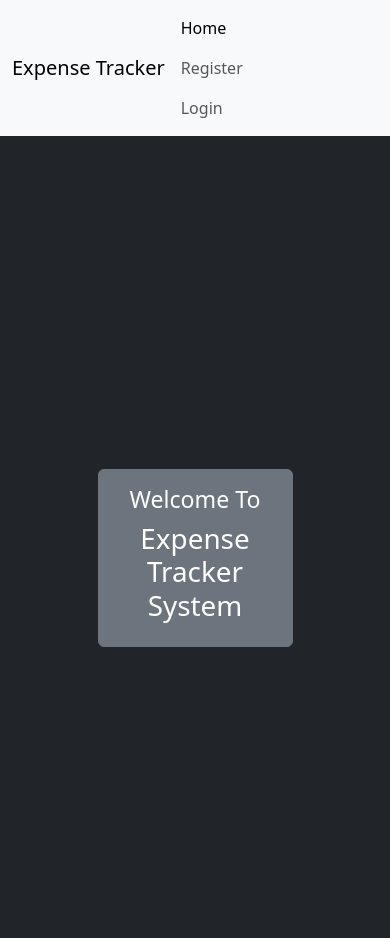
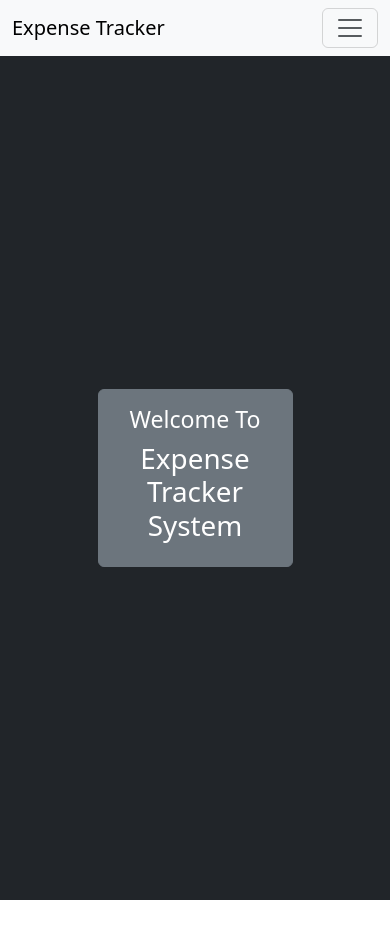
Before and after one commit to rayush0325/expense-tracker-system, a React (Vite) app in the folder frontend-expense-tracker/: page / in a window 390 px wide. Shown: the top 938 px of the page. After the commit the page ends 900 px from the top, so only its background shows below. Built offline with nearby package versions, Linux system fonts and the light colour scheme.

Commit message:
feat(frontend): make UI mobile responsive and add collapsible navbar
- Make Login and Register pages mobile responsive
- Make the Navbar collapsible with a hamburger menu on small screens

```diff
--- a/frontend-expense-tracker/src/App.jsx
+++ b/frontend-expense-tracker/src/App.jsx
@@ -2,9 +2,9 @@ import { Route, Routes } from "react-router-dom"
 import { ToastContainer } from "react-toastify"
 import { Navbar } from "./components/Navbar"
 import { HomePage } from "./pages/HomePage"
-import LoginPage from "./pages/LoginPage"
+import LoginPage from "./pages/LoginPage/LoginPage"
 import ProfilePage from "./pages/ProfilePage"
-import RegisterPage from "./pages/RegisterPage"
+import RegisterPage from "./pages/RegisterPage/RegisterPage"
 function App() {
 
   return (
--- a/frontend-expense-tracker/src/components/Navbar.jsx
+++ b/frontend-expense-tracker/src/components/Navbar.jsx
@@ -13,7 +13,20 @@ export function Navbar() {
         <nav className="navbar navbar-expand-lg bg-body-tertiary">
             <div className="container-fluid">
                 <Link className="navbar-brand" to="/">Expense Tracker</Link>
-                <div className="navbar-nav me-auto  ">
+                <button
+                    className="navbar-toggler"
+                    type="button"
+                    data-bs-toggle="collapse"
+                    data-bs-target="#navbarContent"
+                    aria-controls="navbarContent"
+                    aria-expanded="false"
+                    aria-label="Toggle navigation"
+                >
+                    <span class="navbar-toggler-icon"></span>
+                </button>
+
+                <div className="collapse navbar-collapse " id="navbarContent">
+                    <div className="navbar-nav ms-auto  ">
                         <NavLink className="nav-link" to="/">Home</NavLink>
                         {!loggedIn && <NavLink className="nav-link" to="/register">Register</NavLink>}
                         {!loggedIn && <NavLink className="nav-link" to="/login">Login</NavLink>}
@@ -26,6 +39,7 @@ export function Navbar() {
                         </div>
                     )}
                 </div>
+            </div>
         </nav>
     )
 }
--- a/frontend-expense-tracker/src/main.jsx
+++ b/frontend-expense-tracker/src/main.jsx
@@ -1,4 +1,5 @@
 import 'bootstrap/dist/css/bootstrap.min.css';
+import "bootstrap/dist/js/bootstrap.bundle.min.js";
 import { createRoot } from 'react-dom/client';
 import { BrowserRouter } from 'react-router-dom';
 import App from './App.jsx';
--- /dev/null
+++ b/frontend-expense-tracker/src/pages/LoginPage/LoginPage.css
@@ -0,0 +1,9 @@
+.login-form{
+    width: 50%;
+}
+
+@media (max-width: 768px) {
+    .login-form {
+        width: 90%;
+    }
+}
--- a/frontend-expense-tracker/src/pages/LoginPage.jsx
+++ b/frontend-expense-tracker/src/pages/LoginPage/LoginPage.jsx
@@ -1,9 +1,10 @@
+import "./LoginPage.css"
 import { useContext, useState } from "react";
 import { useNavigate } from "react-router-dom";
 import { toast } from "react-toastify";
-import { AuthContext } from "../context/AuthContext";
-import apiClient from "../services/apiClient";
-import { handleApiError } from "../utils/handleApiError";
+import { AuthContext } from "../../context/AuthContext";
+import apiClient from "../../services/apiClient";
+import { handleApiError } from "../../utils/handleApiError";
 
 export default function LoginPage() {
     const [formData, setFormData] = useState({
@@ -90,7 +91,7 @@ export default function LoginPage() {
     }
     return (
         <div className="vw-100 vh-100 d-flex justify-content-center align-items-center bg-dark text-white">
-            <form action="" onSubmit={handleSubmit} className="w-50 p-3 border border-secondary rounded bg-secondary text-white">
+            <form action="" onSubmit={handleSubmit} className="login-form  p-3 border border-secondary rounded bg-secondary text-white">
                 <h2 className="text-center">login form</h2>
                 <div className="mb-3">
                     <label htmlFor="email" className="form-label">Email Address</label>
--- /dev/null
+++ b/frontend-expense-tracker/src/pages/RegisterPage/RegisterPage.css
@@ -0,0 +1,9 @@
+.register-form{
+    width: 50%;
+}
+
+@media (max-width: 768px) {
+    .register-form {
+        width: 90%;
+    }
+}
--- a/frontend-expense-tracker/src/pages/RegisterPage.jsx
+++ b/frontend-expense-tracker/src/pages/RegisterPage/RegisterPage.jsx
@@ -1,8 +1,10 @@
+import './RegisterPage.css';
 import { useState } from "react";
 import { useNavigate } from "react-router-dom";
 import { toast } from "react-toastify";
-import apiClient from "../services/apiClient";
-import { handleApiError } from "../utils/handleApiError";
+import apiClient from "../../services/apiClient";
+import { handleApiError } from "../../utils/handleApiError";
+
 
 export default function RegisterPage() {
 
@@ -84,7 +86,7 @@ export default function RegisterPage() {
     }
     return (
         <div className="d-flex justify-content-center align-items-center vh-100 bg-dark text-white">
-            <form onSubmit={handleSubmit} className="w-50 p-3 border border-secondary rounded bg-secondary text-white">
+            <form onSubmit={handleSubmit} className="register-form  p-3 border border-secondary rounded bg-secondary text-white">
                 <h2 className="text-center">registration form</h2>
                 <div className="mb-3">
                     <label htmlFor="email" className="form-label">Email address</label>
```
Lines whose indentation alone changed are shown as unchanged.
